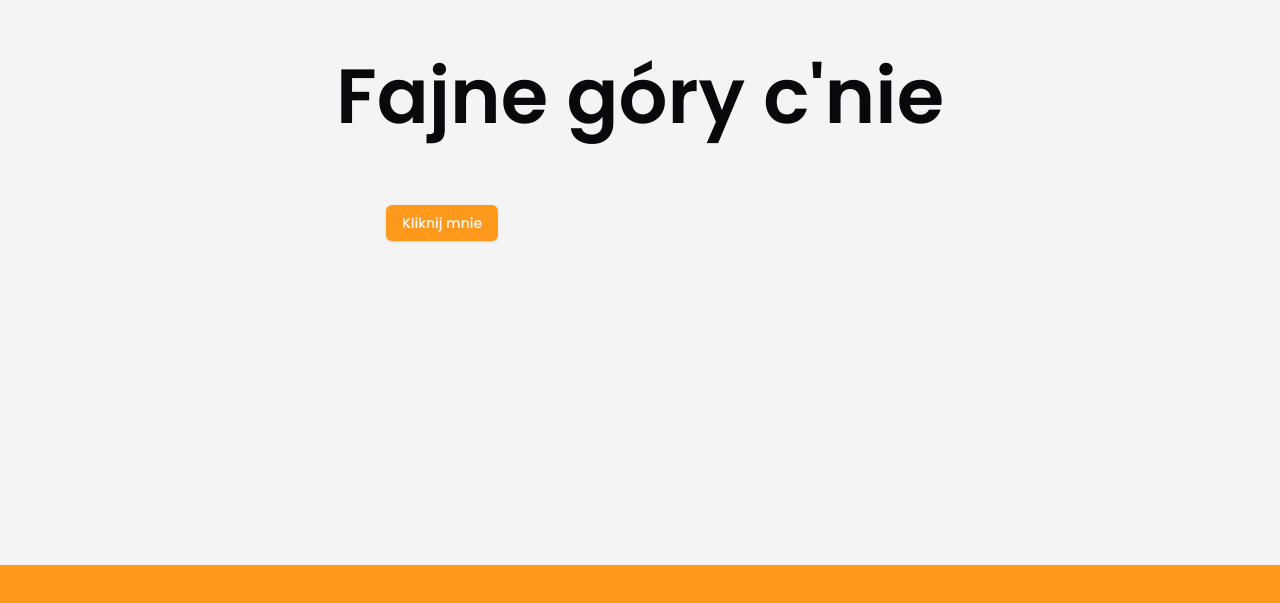
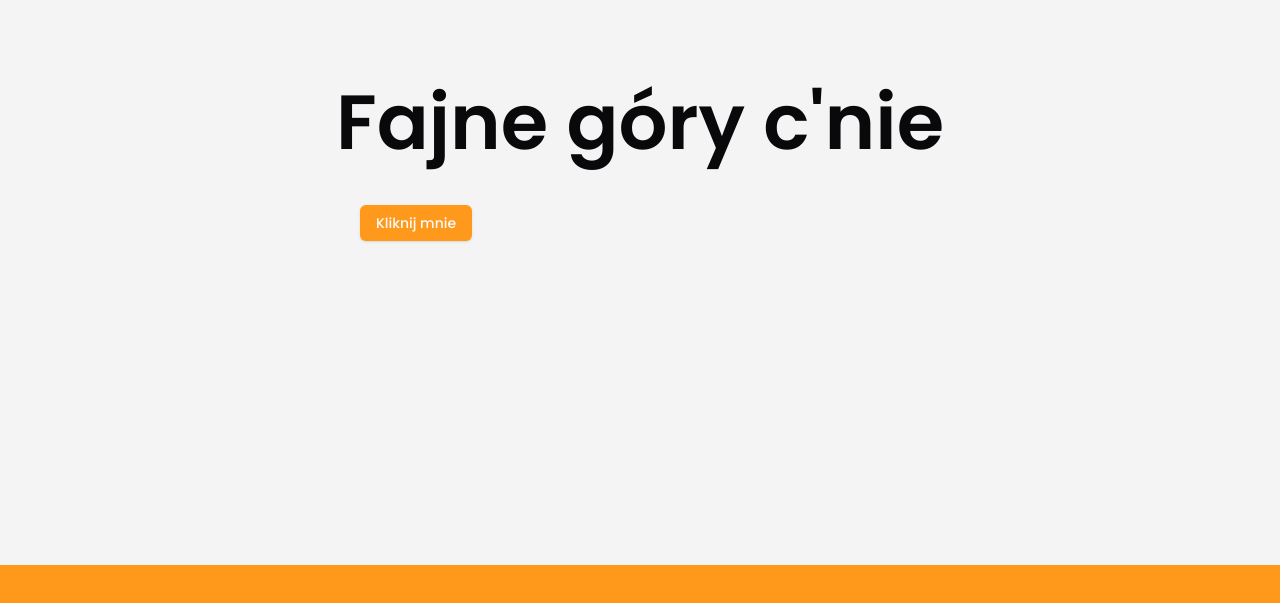
Before and after one commit to Bartholomeas/my-studio-app, a Next.js app in the folder apps/frontend/: page / in a window 1280 px wide. Shown: the part 5635-6238 px from the top of the page. Built offline with nearby package versions, Linux system fonts and the light colour scheme.

Commit message:
fix: improve magnetic wrapper

```diff
--- a/apps/frontend/src/components/common/special/cursor-handler.tsx
+++ b/apps/frontend/src/components/common/special/cursor-handler.tsx
@@ -34,7 +34,7 @@ export const CursorHandler = () => {
 
   useEffect(() => {
     window.addEventListener("mousemove", manageMouseMove);
-		console.log("Hisziki");
+
     return () => {
       window.removeEventListener("mousemove", manageMouseMove);
     };
--- /dev/null
+++ b/apps/frontend/src/components/common/special/magnetic-button.tsx
@@ -0,0 +1,7 @@
+import React from 'react';
+
+export const MagneticButton = () => {
+  return (
+    <div>magnetic-button</div>
+  );
+};
--- a/apps/frontend/src/components/common/special/magnetic-wrapper.tsx
+++ b/apps/frontend/src/components/common/special/magnetic-wrapper.tsx
@@ -1,47 +1,56 @@
 'use client';
 
-import { type ComponentProps, useRef, useState } from "react";
+import { type ComponentProps, useRef } from "react";
 
-import { motion, type MotionProps } from "framer-motion";
+import { motion, type SpringOptions, useMotionValue, useSpring, type MotionProps, useMotionTemplate } from "framer-motion";
 
 import { cn } from "@/lib/utils";
 
 type MagneticWrapperProps = MotionProps & {
   className?: ComponentProps<'div'>['className'];
+  springOpts?: SpringOptions;
 };
 
 export const MagneticWrapper = ({
   children,
   className,
+  springOpts = { mass: 3, stiffness: 400, damping: 50 },
   ...props
 }: MagneticWrapperProps) => {
+  const containerRef = useRef<HTMLDivElement>(null);
 
-  const containerRef = useRef<HTMLDivElement>(null);
-  const [position, setPosition] = useState({ x: 0, y: 0 });
+  const x = useMotionValue(0);
+  const y = useMotionValue(0);
 
-  const handleMouse = (e: React.MouseEvent) => {
+  const xSpring = useSpring(x, springOpts);
+  const ySpring = useSpring(y, springOpts);
+
+  const transform = useMotionTemplate`translateX(${xSpring}px) translateY(${ySpring}px)`;
+
+  const handleMouseMove = (e: React.MouseEvent) => {
+    if (!containerRef.current) return;
+
+    const { height, width, left, top } = containerRef?.current?.getBoundingClientRect() ?? { height: 0, width: 0, left: 0, top: 0 };
     const { clientX, clientY } = e;
 
-    const { height, width, left, top } = containerRef?.current?.getBoundingClientRect() ?? { height: 0, width: 0, left: 0, top: 0 };
-    const middleX = clientX - (left + (width / 2));
-    const middleY = clientY - (top + (height / 2));
+    const middleX = clientX - (left + width / 2);
+    const middleY = clientY - (top + height / 2);
 
-    setPosition({ x: middleX, y: middleY });
+    x.set(middleX);
+    y.set(middleY);
   };
 
-  const reset = () => {
-    setPosition({ x: 0, y: 0 });
+  const handleMouseLeave = () => {
+    x.set(0);
+    y.set(0);
   };
-
-  const { x, y } = position;
-
   return <motion.div
     ref={containerRef}
-    onMouseMove={handleMouse}
-    onMouseLeave={reset}
-    className={cn('relative h-min w-min p-[50px] flex items-center justify-center', className)}
-    animate={{ x, y }}
-    transition={{ type: "spring", stiffness: 50, damping: 5, mass: 0.1 }}
+    onMouseMove={handleMouseMove}
+    onMouseLeave={handleMouseLeave}
+    style={{ transform }}
+    transition={{ type: "spring", stiffness: 200, damping: 20 }}
+    className={cn('relative p-[24px] h-fit w-fit flex items-center justify-center duration-700 ease-out', className)}
     {...props}>
     {children}
   </motion.div >;
```
Lines whose indentation alone changed are shown as unchanged.
